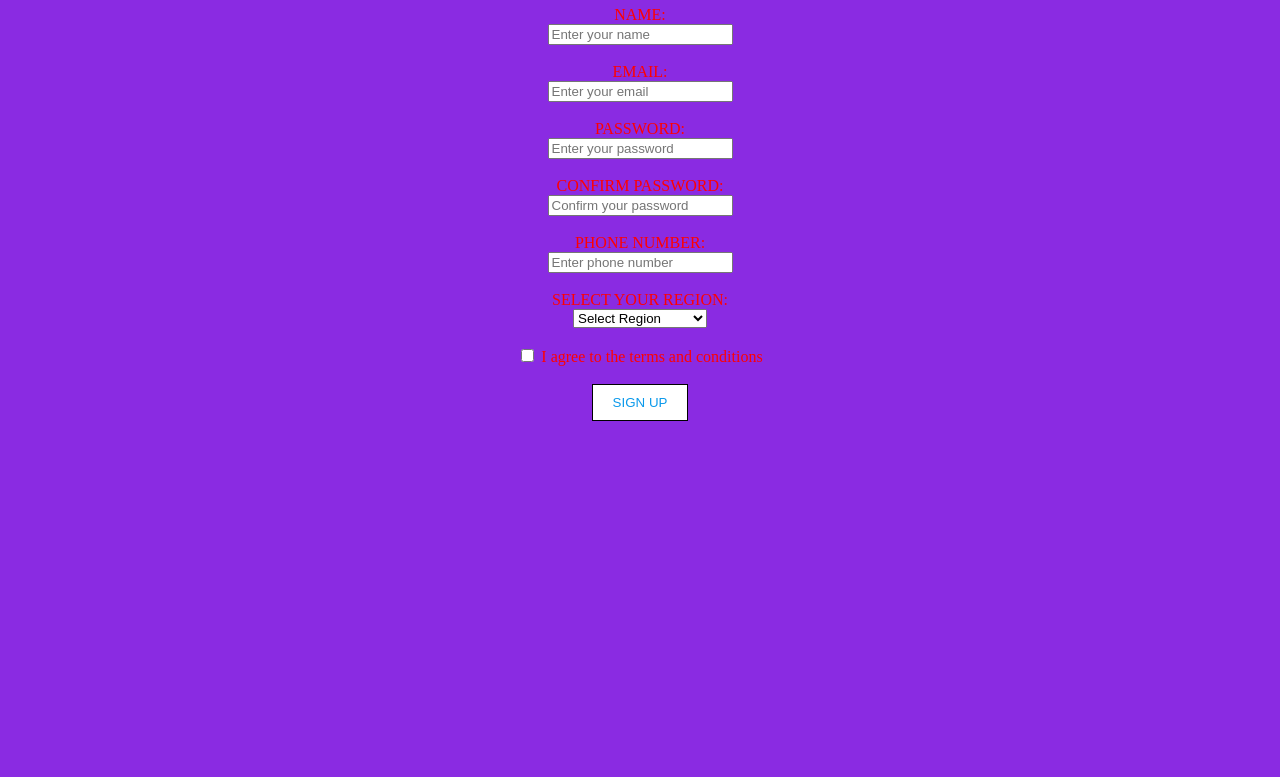
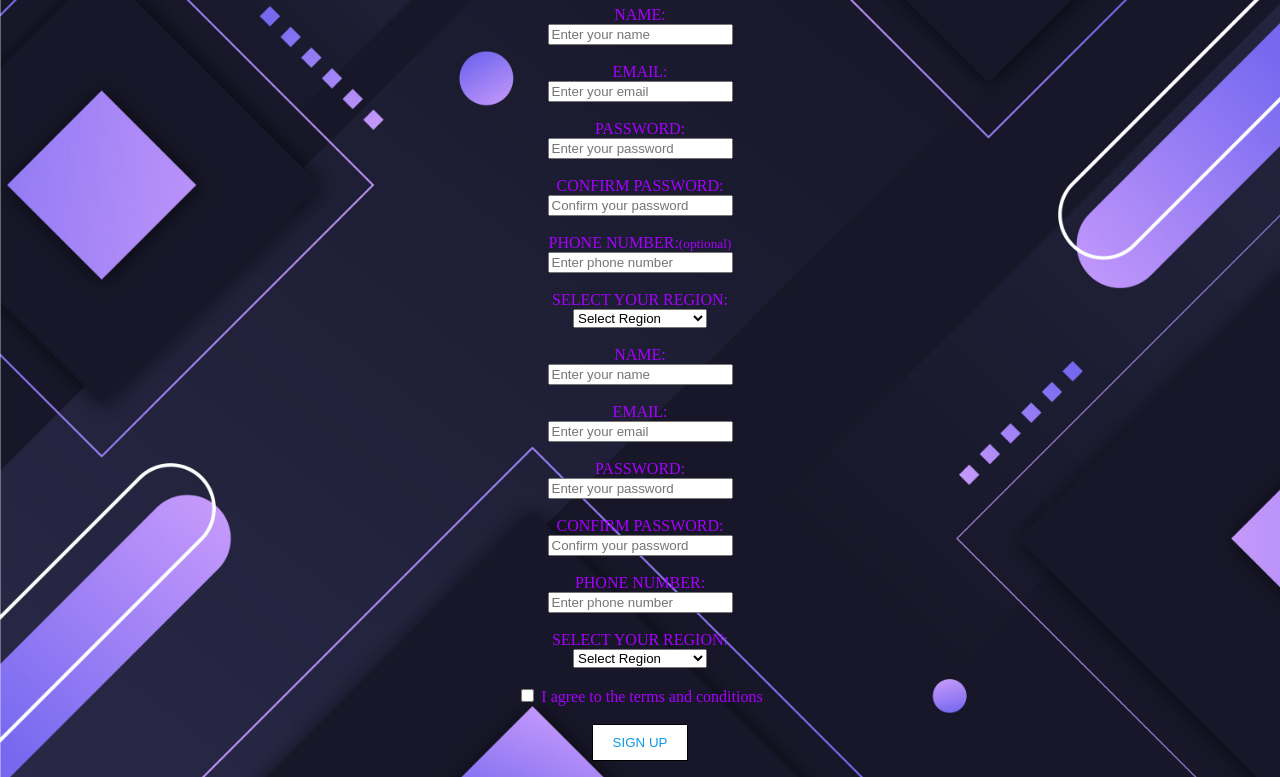
Before and after one commit to notclutch/ripclutch, a plain HTML site: page signup.html in a window 1280 px wide. Shown: the part 60-837 px from the top of the page. Before the commit the page ends 800 px from the top, so only its background shows below. Drawn offline with Linux system fonts and the light colour scheme.

Commit message:
not_clutch

```diff
--- a/signup.html
+++ b/signup.html
@@ -4,7 +4,48 @@
     <title>Sign Up</title>
 </head>
   <h1 color="black" align="center">SIGN UP FIRST</h1>
-<body style="background-color: blueviolet; color: red;">
+<body style="color: rgb(166, 0, 255); background-image: url('background.jpg'); background-size: cover; background-position: center; background-attachment: fixed;">
+    <form action="info.html">
+
+        <center>
+
+        <label>NAME:</label><br>
+        <input type="text" name="name" placeholder="Enter your name" required >
+        <br>
+        <br>
+
+        <label>EMAIL:</label><br>
+        <input type="email" name="email" placeholder="Enter your email" required >
+        <br>
+        <br>
+
+        <label>PASSWORD:</label><br>
+        <input type="password" name="password" placeholder="Enter your password" minlength="6" required onclick="alert('Password must be at least 6 characters long');">
+        <br>
+        <br>
+
+        <label>CONFIRM PASSWORD:</label><br>
+        <input type="password" name="confirm_password" placeholder="Confirm your password" minlength="6" required onclick="alert('Please confirm your password');">
+        <br>
+        <br>
+
+        <label>PHONE NUMBER:<small>(optional)</small></label><br>
+        <input type="tel" name="phone" placeholder="Enter phone number" pattern="[0-9]{10}" title="Please enter a valid 10-digit phone number" optional maxlength="10">
+        <br>
+        <br>
+
+        <label>SELECT YOUR REGION:</label><br>
+        <select name="region" required>
+            <option value="">Select Region</option>
+            <option>ASIA</option>
+            <option>EUROPE</option>
+            <option>NORTH AMERICA</option>
+            <option>SOUTH AMERICA</option>
+            <option>AFRICA</option>
+            <option>AUSTRALIA</option>
+        </select>
+        <br>
+        <br>
     <form action="info.html">
 
         <center>
```
Also changed, not shown: background.jpg (added).
